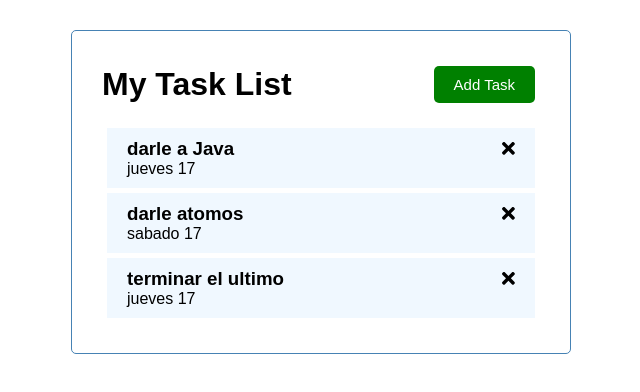
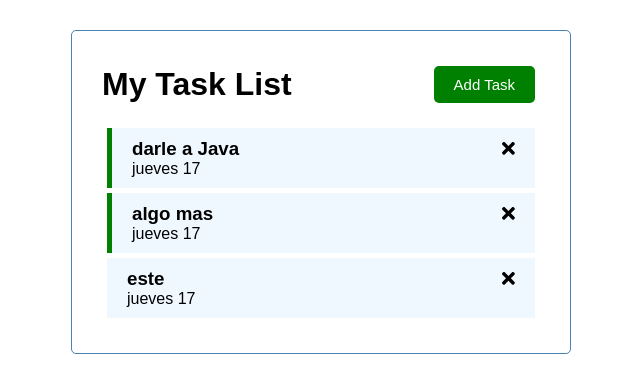
Before and after one commit to aletriste/task-list, an Angular app: page / in a window 1280 px wide. Shown: the top 392 px of the page, without its empty margins (319-959 px from the left). Built offline with nearby package versions, Linux system fonts and the light colour scheme; data requests are answered from the project's data file; what src would draw is missing.

Commit message:
agregado el indicador de color

```diff
--- a/db.json
+++ b/db.json
@@ -4,19 +4,19 @@
       "id": 2,
       "text": "darle a Java",
       "day": "jueves 17",
-      "reminder": false
-    },
-    {
-      "id": 3,
-      "text": "darle atomos",
-      "day": "sabado 17",
       "reminder": true
     },
     {
       "id": 4,
-      "text": "terminar el ultimo",
+      "text": "algo mas",
       "day": "jueves 17",
       "reminder": true
+    },
+    {
+      "id": 6,
+      "text": "este",
+      "day": "jueves 17",
+      "reminder": false
     }
   ]
 }
--- a/src/app/components/task-item/task-item.component.css
+++ b/src/app/components/task-item/task-item.component.css
@@ -4,7 +4,7 @@
     padding: 10px 20px;
     cursor: pointer;
 }
-.task-reminder{
+.task.reminder{
     border-left: 5px solid green;
 }
 
--- a/src/app/components/task-item/task-item.component.html
+++ b/src/app/components/task-item/task-item.component.html
@@ -1,4 +1,6 @@
-<div class="task">
-    <h3>{{task.text}}<fa-icon [icon]="faTimes" (click)="onDelete(task)"></fa-icon> </h3>
+<div class="task" [ngClass]="{reminder : task.reminder}" (click)="onToggle(task)">
+    <h3>{{task.text}}
+        <fa-icon [icon]="faTimes" (click)="onDelete(task)"></fa-icon>
+    </h3>
     <p>{{task.day}}</p>
 </div>
--- a/src/app/components/task-item/task-item.component.ts
+++ b/src/app/components/task-item/task-item.component.ts
@@ -11,6 +11,7 @@ import { faTimes } from '@fortawesome/free-solid-svg-icons';
 export class TaskItemComponent implements OnInit {
   @Input() task: Task = TASK[0];
   @Output() onDeleteTask: EventEmitter<Task> = new EventEmitter();
+  @Output() onToggleRemider: EventEmitter<Task> = new EventEmitter();
   faTimes = faTimes;
   constructor() { }
 
@@ -19,4 +20,8 @@ export class TaskItemComponent implements OnInit {
   onDelete(task:Task){
     this.onDeleteTask.emit(task);
   }
+
+  onToggle(task:Task){
+    this.onToggleRemider.emit(task);
+  }
 }
--- a/src/app/components/tasks/tasks.component.html
+++ b/src/app/components/tasks/tasks.component.html
@@ -1 +1 @@
-<app-task-item  *ngFor = "let task of task" [task]="task" (onDeleteTask)="deleteTask(task)"></app-task-item>
+<app-task-item  *ngFor = "let task of task" [task]="task" (onDeleteTask)="deleteTask(task)" (onToggleRemider)="toggleRemider(task)"></app-task-item>
--- a/src/app/components/tasks/tasks.component.ts
+++ b/src/app/components/tasks/tasks.component.ts
@@ -20,4 +20,7 @@ export class TasksComponent implements OnInit {
   deleteTask(task:Task){
     this.taskService.deleteTask(task).subscribe(()=> this.task = this.task.filter((t) => t.id !== task.id))
   }
+  toggleRemider(task:Task){
+    task.reminder = !task.reminder
+  }
 }
```
